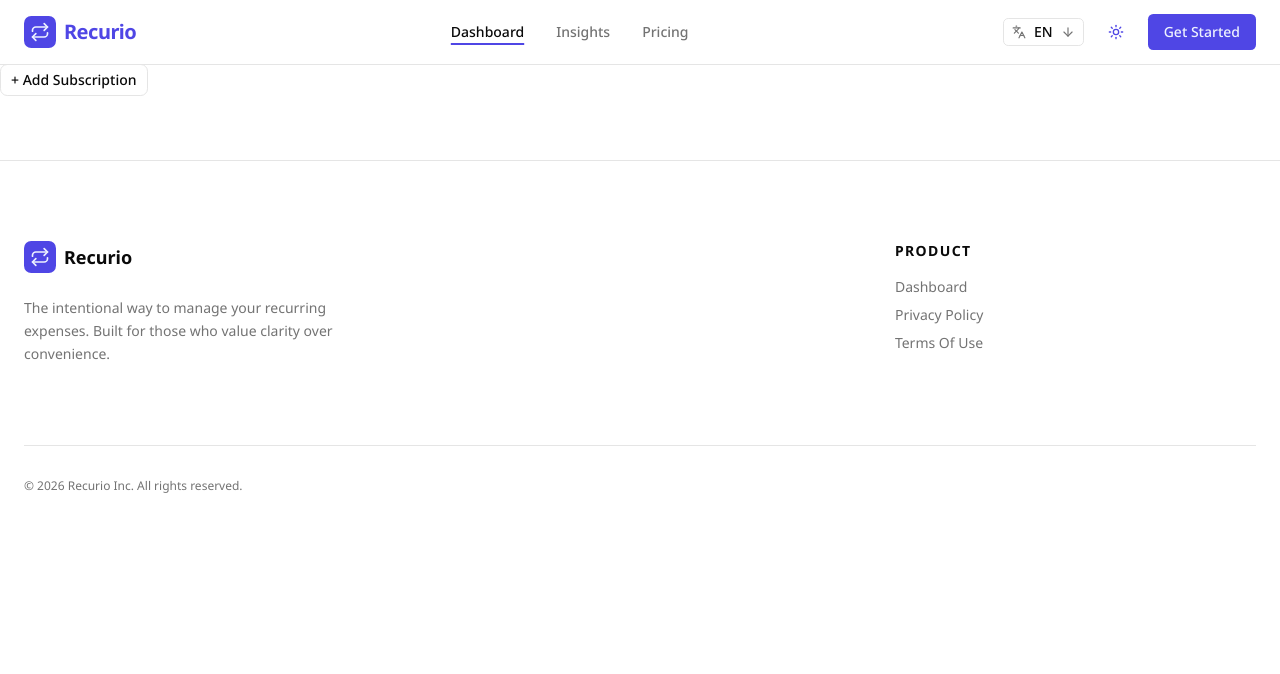
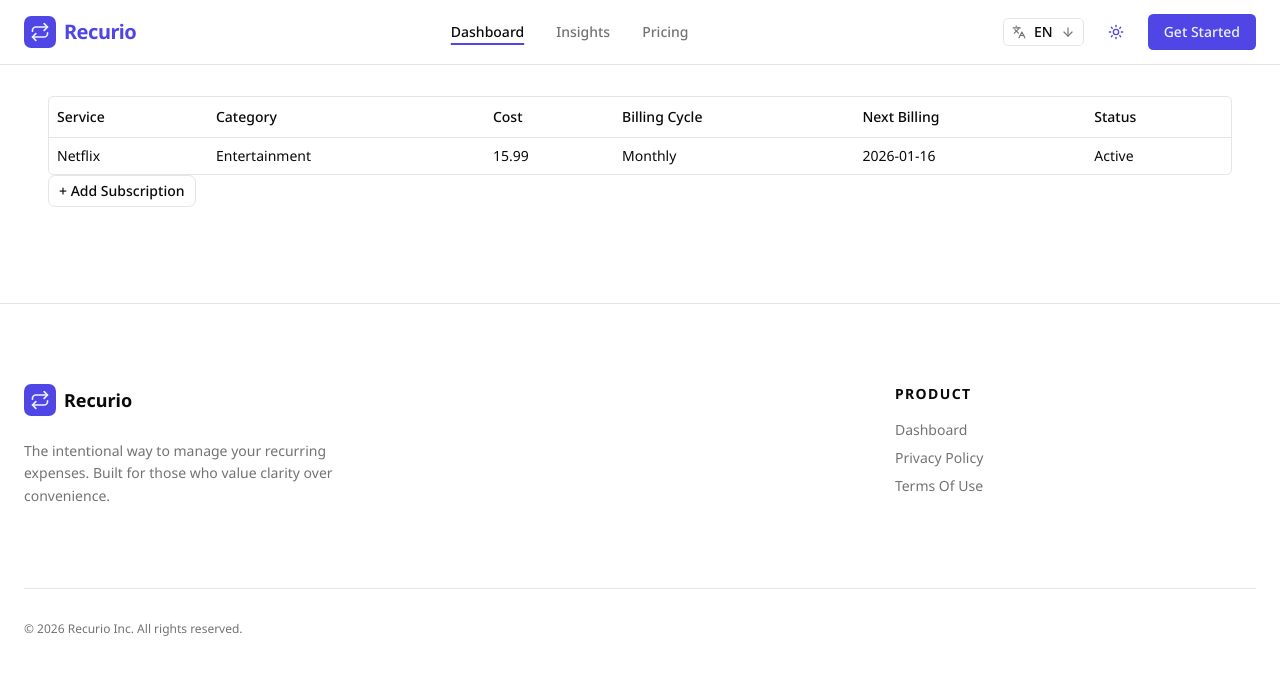
Before and after one commit to Dimitar0528/Recurio, a Next.js app: page /en/dashboard in a window 1280 px wide. Shown: the top 674 px of the page. Built offline with nearby package versions, Linux system fonts and the light colour scheme.

Commit message:
Add sample subscriptions showcase table

```diff
--- a/app/[lang]/dashboard/page.tsx
+++ b/app/[lang]/dashboard/page.tsx
@@ -10,15 +10,37 @@ import {
   DialogTitle,
   DialogTrigger,
 } from "@/components/ui/dialog";
+import { columns, Subscription } from "@/components/dashboard/columns";
+import { DataTable } from "@/components/dashboard/DataTable";
 
-export default function Page() {
+async function getData(): Promise<Subscription[]> {
+  // Dummy data for now
+  return [
+    {
+      id: "728ed52f",
+      name: "Netflix",
+      price: 15.99,
+      billingCycle: "Monthly",
+      nextBillDate: new Date().toISOString().split("T")[0],
+      category: "Entertainment",
+      subscriptionStatus: "Active",
+    },
+    // ...
+  ];
+}
+export default async function Page() {
+  const data = await getData();
   return (
+    <div className="py-24 px-12">
+      <DataTable columns={columns} data={data} />
       <Dialog>
         <DialogTrigger
-        className={"py-16"}
+          className={"inline"}
           render={<div></div>}
           nativeButton={false}>
-        <Button variant="outline" className="cursor-pointer">+ Add Subscription</Button>
+          <Button variant="outline" className="cursor-pointer">
+            + Add Subscription
+          </Button>
         </DialogTrigger>
         <DialogContent className="sm:max-w-[450px]">
           <DialogHeader>
@@ -45,5 +67,6 @@ export default function Page() {
           </DialogFooter>
         </DialogContent>
       </Dialog>
+    </div>
   );
 }
--- a/components/dashboard/AddSubscriptionForm.tsx
+++ b/components/dashboard/AddSubscriptionForm.tsx
@@ -24,7 +24,7 @@ const categoryEnum = z.enum(["Entertainment", "Utilities", "Fitness", "Software"
 const subScriptionStatusEnum = z.enum(["Active", "Paused", "Cancelled"]);
 
 const formSchema = z.object({
-  title: z.string().min(3, "Subscription title must be at least 3 characters."),
+  name: z.string().min(3, "Subscription name must be at least 3 characters."),
   price: z
     .string()
     .min(1, "Price is required.")
@@ -47,7 +47,7 @@ const formSchema = z.object({
 export default function AddSubscriptionForm() {
     const form = useForm({
       defaultValues: {
-        title: "",
+        name: "",
         price: "",
         billingCycle: billingCycleEnum.options[0],
         nextBillDate: new Date().toISOString().split("T")[0],
@@ -70,7 +70,7 @@ return (
     }}>
     <FieldGroup>
       <form.Field
-        name="title"
+        name="name"
         children={(field) => {
           const isInvalid =
             field.state.meta.isTouched && !field.state.meta.isValid;
--- /dev/null
+++ b/components/dashboard/DataTable.tsx
@@ -0,0 +1,79 @@
+"use client";
+
+import {
+  ColumnDef,
+  flexRender,
+  getCoreRowModel,
+  useReactTable,
+} from "@tanstack/react-table";
+
+import {
+  Table,
+  TableBody,
+  TableCell,
+  TableHead,
+  TableHeader,
+  TableRow,
+} from "@/components/ui/table";
+
+interface DataTableProps<TData, TValue> {
+  columns: ColumnDef<TData, TValue>[];
+  data: TData[];
+}
+
+export function DataTable<TData, TValue>({
+  columns,
+  data,
+}: DataTableProps<TData, TValue>) {
+  const table = useReactTable({
+    data,
+    columns,
+    getCoreRowModel: getCoreRowModel(),
+  });
+
+  return (
+    <div className="overflow-hidden rounded-md border">
+      <Table>
+        <TableHeader>
+          {table.getHeaderGroups().map((headerGroup) => (
+            <TableRow key={headerGroup.id}>
+              {headerGroup.headers.map((header) => {
+                return (
+                  <TableHead key={header.id}>
+                    {header.isPlaceholder
+                      ? null
+                      : flexRender(
+                          header.column.columnDef.header,
+                          header.getContext()
+                        )}
+                  </TableHead>
+                );
+              })}
+            </TableRow>
+          ))}
+        </TableHeader>
+        <TableBody>
+          {table.getRowModel().rows?.length ? (
+            table.getRowModel().rows.map((row) => (
+              <TableRow
+                key={row.id}
+                data-state={row.getIsSelected() && "selected"}>
+                {row.getVisibleCells().map((cell) => (
+                  <TableCell key={cell.id}>
+                    {flexRender(cell.column.columnDef.cell, cell.getContext())}
+                  </TableCell>
+                ))}
+              </TableRow>
+            ))
+          ) : (
+            <TableRow>
+              <TableCell colSpan={columns.length} className="h-24 text-center">
+                No results.
+              </TableCell>
+            </TableRow>
+          )}
+        </TableBody>
+      </Table>
+    </div>
+  );
+}
--- /dev/null
+++ b/components/dashboard/columns.tsx
@@ -0,0 +1,41 @@
+"use client";
+import * as z from "zod";
+import { ColumnDef } from "@tanstack/react-table";
+
+const subsciptionSchema = z.object({
+  id: z.uuid(),
+  name: z.string().min(3),
+  price: z.number().positive(),
+  billingCycle: z.enum(["Monthly", "Annual"]),
+  nextBillDate: z.string(),
+  category: z.enum(["Entertainment", "Utilities", "Fitness", "Software", "Other"]),
+  subscriptionStatus: z.enum(["Active", "Paused", "Cancelled"])
+});
+export type Subscription = z.infer<typeof subsciptionSchema>;
+
+export const columns: ColumnDef<Subscription>[] = [
+  {
+    accessorKey: "name",
+    header: "Service",
+  },
+  {
+    accessorKey: "category",
+    header: "Category",
+  },
+  {
+    accessorKey: "price",
+    header: "Cost",
+  },
+  {
+   accessorKey: "billingCycle",
+   header: "Billing Cycle",
+  },
+  {
+    accessorKey: "nextBillDate",
+    header: "Next Billing",
+  },
+  {
+    accessorKey: "subscriptionStatus",
+    header: "Status",
+  }
+];
--- /dev/null
+++ b/components/ui/table.tsx
@@ -0,0 +1,101 @@
+"use client"
+
+import * as React from "react"
+
+import { cn } from "@/lib/utils"
+
+function Table({ className, ...props }: React.ComponentProps<"table">) {
+  return (
+    <div data-slot="table-container" className="relative w-full overflow-x-auto">
+      <table
+        data-slot="table"
+        className={cn("w-full caption-bottom text-sm", className)}
+        {...props}
+      />
+    </div>
+  )
+}
+
+function TableHeader({ className, ...props }: React.ComponentProps<"thead">) {
+  return (
+    <thead
+      data-slot="table-header"
+      className={cn("[&_tr]:border-b", className)}
+      {...props}
+    />
+  )
+}
+
+function TableBody({ className, ...props }: React.ComponentProps<"tbody">) {
+  return (
+    <tbody
+      data-slot="table-body"
+      className={cn("[&_tr:last-child]:border-0", className)}
+      {...props}
+    />
+  )
+}
+
+function TableFooter({ className, ...props }: React.ComponentProps<"tfoot">) {
+  return (
+    <tfoot
+      data-slot="table-footer"
+      className={cn("bg-muted/50 border-t font-medium [&>tr]:last:border-b-0", className)}
+      {...props}
+    />
+  )
+}
+
+function TableRow({ className, ...props }: React.ComponentProps<"tr">) {
+  return (
+    <tr
+      data-slot="table-row"
+      className={cn("hover:bg-muted/50 data-[state=selected]:bg-muted border-b transition-colors", className)}
+      {...props}
+    />
+  )
+}
+
+function TableHead({ className, ...props }: React.ComponentProps<"th">) {
+  return (
+    <th
+      data-slot="table-head"
+      className={cn("text-foreground h-10 px-2 text-left align-middle font-medium whitespace-nowrap [&:has([role=checkbox])]:pr-0", className)}
+      {...props}
+    />
+  )
+}
+
+function TableCell({ className, ...props }: React.ComponentProps<"td">) {
+  return (
+    <td
+      data-slot="table-cell"
+      className={cn("p-2 align-middle whitespace-nowrap [&:has([role=checkbox])]:pr-0", className)}
+      {...props}
+    />
+  )
+}
+
+function TableCaption({
+  className,
+  ...props
+}: React.ComponentProps<"caption">) {
+  return (
+    <caption
+      data-slot="table-caption"
+      className={cn("text-muted-foreground mt-4 text-sm", className)}
+      {...props}
+    />
+  )
+}
+
+export {
+  Table,
+  TableHeader,
+  TableBody,
+  TableFooter,
+  TableHead,
+  TableRow,
+  TableCell,
+  TableCaption,
+}
--- a/package.json
+++ b/package.json
@@ -12,6 +12,7 @@
     "@base-ui/react": "^1.0.0",
     "@formatjs/intl-localematcher": "^0.7.5",
     "@tanstack/react-form": "^1.27.7",
+    "@tanstack/react-table": "^8.21.3",
     "@types/negotiator": "^0.6.4",
     "class-variance-authority": "^0.7.1",
     "clsx": "^2.1.1",
```
Also changed, not shown: 1 other file (tests, documents, lock files or other folders). Lines whose indentation alone changed are shown as unchanged.
